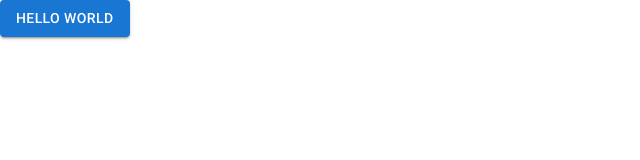
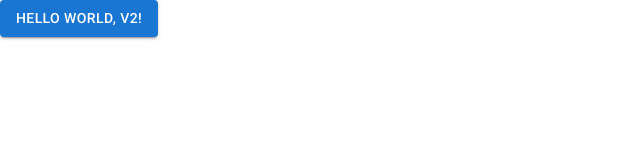
Before and after one commit to ThomasBurlett/dormir, a React (Create React App) app: page / in a window 1280 px wide. Shown: the top 160 px of the page, without its empty margins (0-640 px from the left). Built offline with nearby package versions, Linux system fonts and the light colour scheme.

Commit message:
build: testing CI/CD pipeline

```diff
--- a/src/App.js
+++ b/src/App.js
@@ -2,5 +2,5 @@ import * as React from 'react';
 import Button from '@mui/material/Button';
 
 export default function App() {
-  return <Button variant="contained">Hello World</Button>;
+  return <Button variant="contained">Hello World, V2!</Button>;
 }
```
Also changed, not shown: 1 other file (tests, documents, lock files or other folders).
